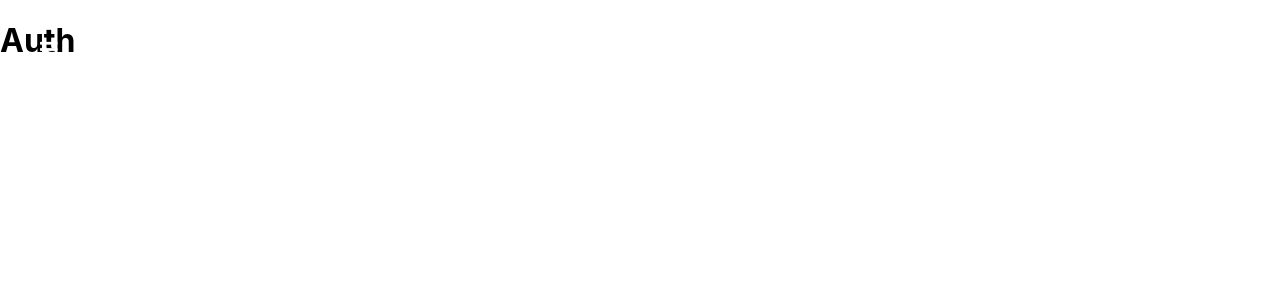
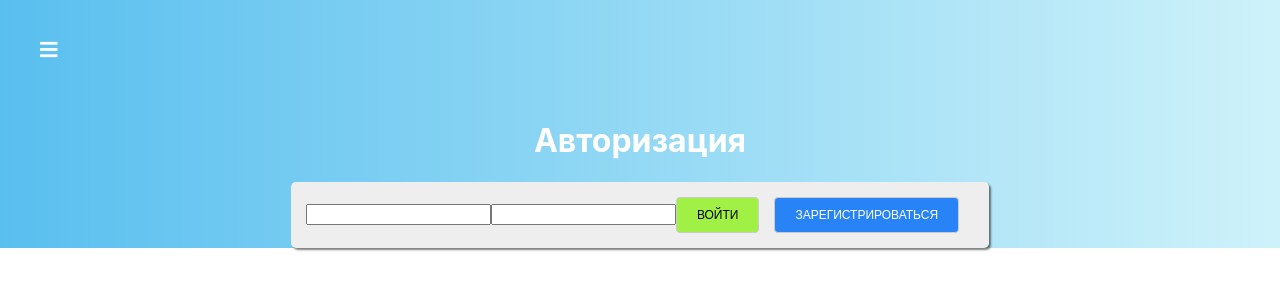
Before and after one commit to Lenkoranskiy007/questions, a React (Create React App) app: page /auth in a window 1280 px wide. Shown: the top 300 px of the page. Built offline with nearby package versions, Linux system fonts and the light colour scheme.

Commit message:
seven comm

```diff
--- a/src/Components/FinishedQuiz/FinishedQuiz.js
+++ b/src/Components/FinishedQuiz/FinishedQuiz.js
@@ -36,7 +36,7 @@
             <div>
                 <Button onClick={props.retryHandler} type='primary'>Повторить</Button>
                 <Button type='success '>
-                <Link to='/'>
+                <Link to='/ '>
                     Перейти в список тестов
                 </Link>
                 </Button>
--- a/src/Components/UI/Button/Button.js
+++ b/src/Components/UI/Button/Button.js
@@ -17,3 +17,5 @@
        </button>
     )
 }
+
+export default Button
--- a/src/containers/Auth/Auth.js
+++ b/src/containers/Auth/Auth.js
@@ -1,8 +1,40 @@
 import React from 'react';
+import classes from './Auth.module.css'
+import Button from '../../Components/UI/Button/Button'
 
  class Auth extends React.Component {
-    render() {
-        return  <h1>Auth</h1>
+     loginHandler = () => {
+
+     }
+     registerHandler = () => {
+
+     }
+     submitHandler = (event) => {
+         event.preventDefault()
+     }
+     render() {
+        return (
+            <div className={classes.Auth}>
+            <div>
+                <h1>Авторизация</h1>
+
+                <form onSubmit={this.submitHandler} className={classes.AuthForm}>
+                    <input type="text"  />
+                    <input type="text"  />
+
+                    <Button
+                        type="success"
+                        onClick={this.loginHandler}
+                    >Войти
+                    </Button>
+                    <Button
+                        type="primary"
+                        onClick={this.registerHandler}
+                    >Зарегистрироваться
+                    </Button>
+                </form>
+            </div>
+        </div>)
     }
 }
 
--- /dev/null
+++ b/src/containers/Auth/Auth.module.css
@@ -0,0 +1,22 @@
+.Auth {
+    display: flex;
+    justify-content: center;
+    padding-top: 100px;
+    flex-grow: 1;
+    width: 100%;
+    background: linear-gradient(270deg, #cef2fa 0%, #59bfef 100% );
+}
+
+
+
+.Auth h1 {
+    color: #fff;
+    text-align: center;
+}
+
+.AuthForm {
+    background: #eee;
+    box-shadow: 2px 2px 2px rgba(0,0,0, .5);
+    padding: 15px;
+    border-radius: 5px;
+}
```
Also changed, not shown: src/Components/UI/Input/Input.js (added), src/Components/UI/Input/Input.module.css (added), 1 other file (tests, documents, lock files or other folders).
